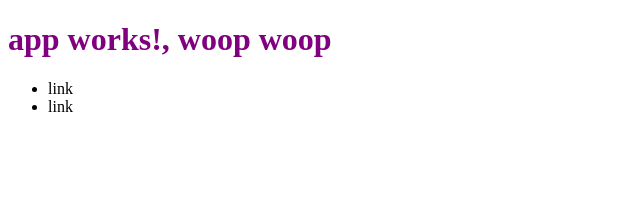
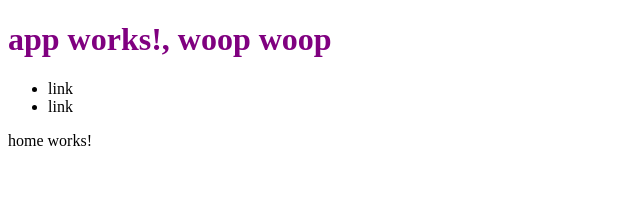
Before and after one commit to amnotafraid/ninja-directory, an Angular app: page / in a window 1280 px wide. Shown: the top 222 px of the page, without its empty margins (0-640 px from the left). Built offline with nearby package versions, Linux system fonts and the light colour scheme.

Commit message:
Lesson 7

```diff
--- a/src/app/app.component.html
+++ b/src/app/app.component.html
@@ -8,5 +8,5 @@
   </nav>
 </header>
 <section id="main">
-
+  <app-home></app-home>
 </section>
--- a/src/app/app.module.ts
+++ b/src/app/app.module.ts
@@ -4,10 +4,12 @@ import { FormsModule } from '@angular/forms';
 import { HttpModule } from '@angular/http';
 
 import { AppComponent } from './app.component';
+import { HomeComponent } from './home/home.component';
 
 @NgModule({
   declarations: [
-    AppComponent
+    AppComponent,
+    HomeComponent
   ],
   imports: [
     BrowserModule,
--- /dev/null
+++ b/src/app/home/home.component.html
@@ -0,0 +1,3 @@
+<p>
+  home works!
+</p>
--- /dev/null
+++ b/src/app/home/home.component.ts
@@ -0,0 +1,15 @@
+import { Component, OnInit } from '@angular/core';
+
+@Component({
+  selector: 'app-home',
+  templateUrl: './home.component.html',
+  styleUrls: ['./home.component.css']
+})
+export class HomeComponent implements OnInit {
+
+  constructor() { }
+
+  ngOnInit() {
+  }
+
+}
```
Also changed, not shown: src/app/home/home.component.css (added).
